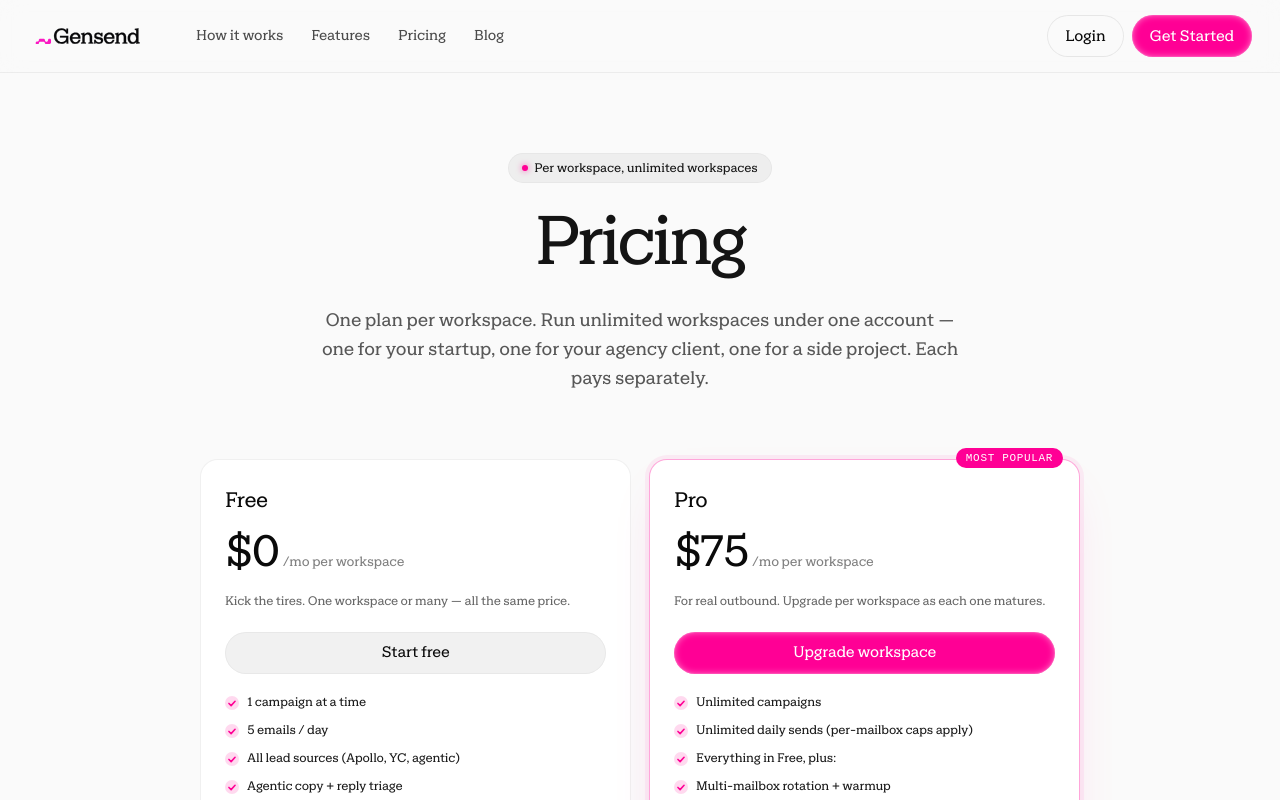
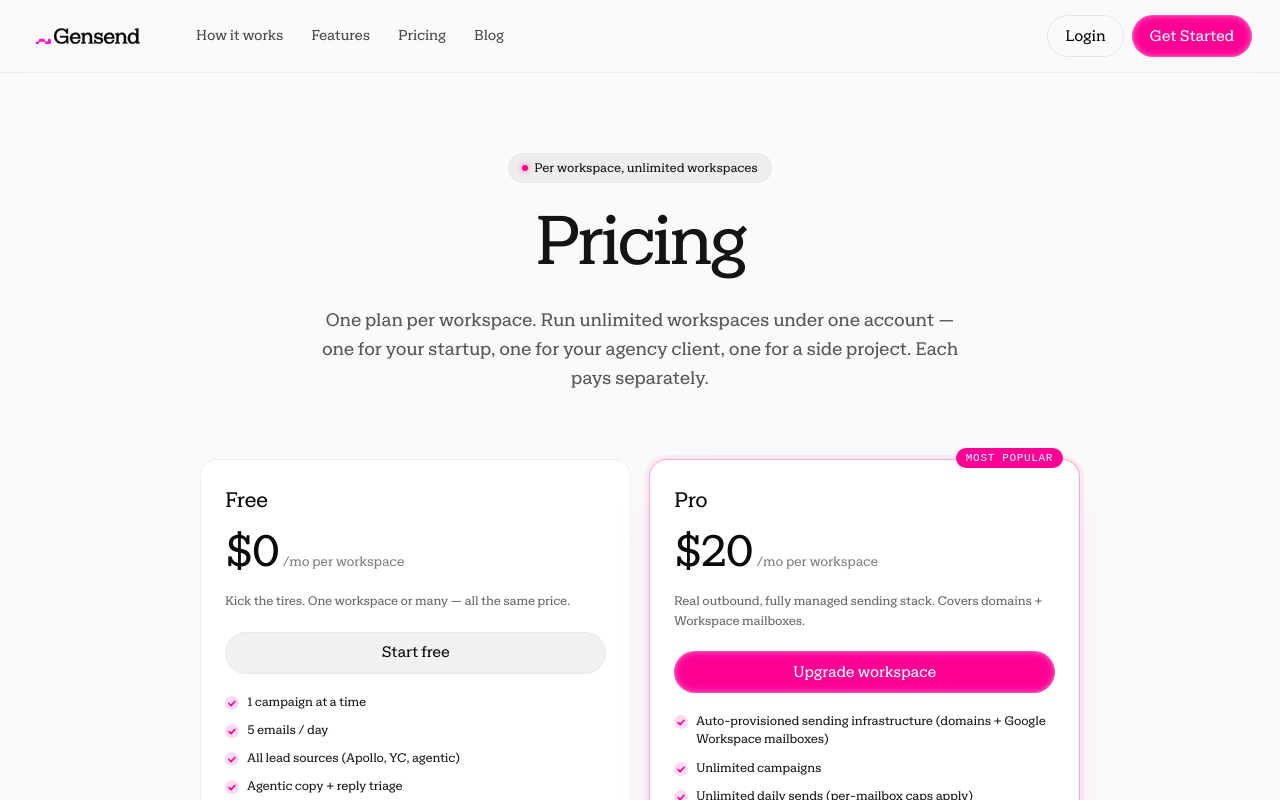
Before and after one commit to adampetty123/gensend-marketing, a Next.js app: page /pricing in a window 1280 px wide. Shown: the top 800 px of the page. Built offline with nearby package versions, Linux system fonts and the light colour scheme.

Commit message:
Pricing: Pro $20/mo, lead with auto-provisioned sending stack

```diff
--- a/src/app/pricing/page.tsx
+++ b/src/app/pricing/page.tsx
@@ -105,12 +105,13 @@ const TIERS: Tier[] = [
     {
         name: 'Pro',
         badge: 'Most popular',
-        price: '$75',
+        price: '$20',
         period: '/mo per workspace',
-        blurb: 'For real outbound. Upgrade per workspace as each one matures.',
+        blurb: 'Real outbound, fully managed sending stack. Covers domains + Workspace mailboxes.',
         cta: 'Upgrade workspace',
         highlighted: true,
         features: [
+            'Auto-provisioned sending infrastructure (domains + Google Workspace mailboxes)',
             'Unlimited campaigns',
             'Unlimited daily sends (per-mailbox caps apply)',
             'Everything in Free, plus:',
```
